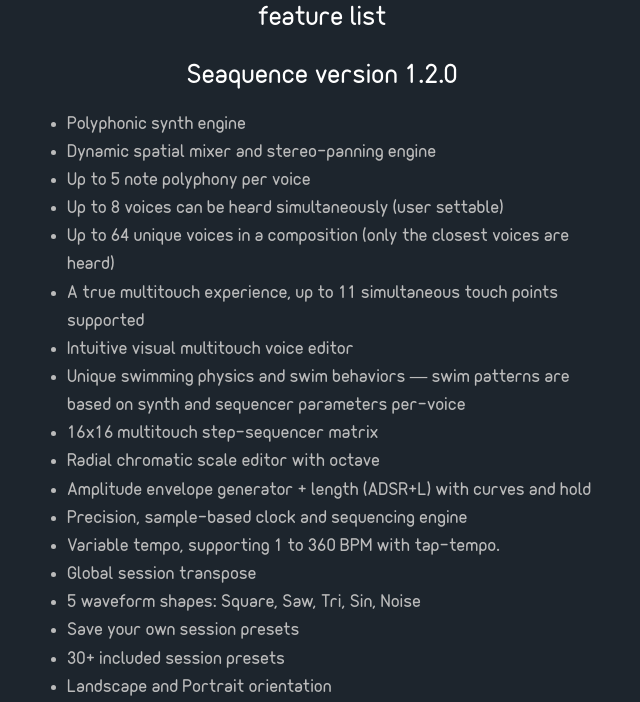
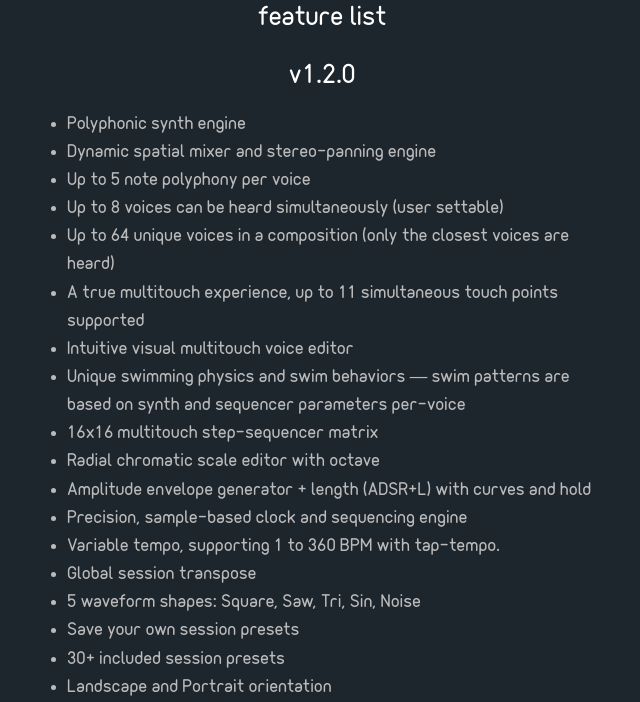
Before and after one commit to oknk/seaquence, a Jekyll site: the page built from index.md, in a window 1280 px wide and 900 px high, scrolled down 2607 px, cut to the strip 198-900 px from the top of the window. Shown: the whole strip, without its empty margins (318-958 px from the left). Built offline with Jekyll 4.4.1, drawn with Linux system fonts in a browser that asks for light colours.

Commit message:
Updating Featurelist

```diff
--- a/_includes/features.md
+++ b/_includes/features.md
@@ -1,7 +1,7 @@
 
 <div class="featurelist">
 
-## Seaquence version {{ site.app.version }}
+## v{{ site.app.version }}
 
   - Polyphonic synth engine
   - Dynamic spatial mixer and stereo-panning engine
```
